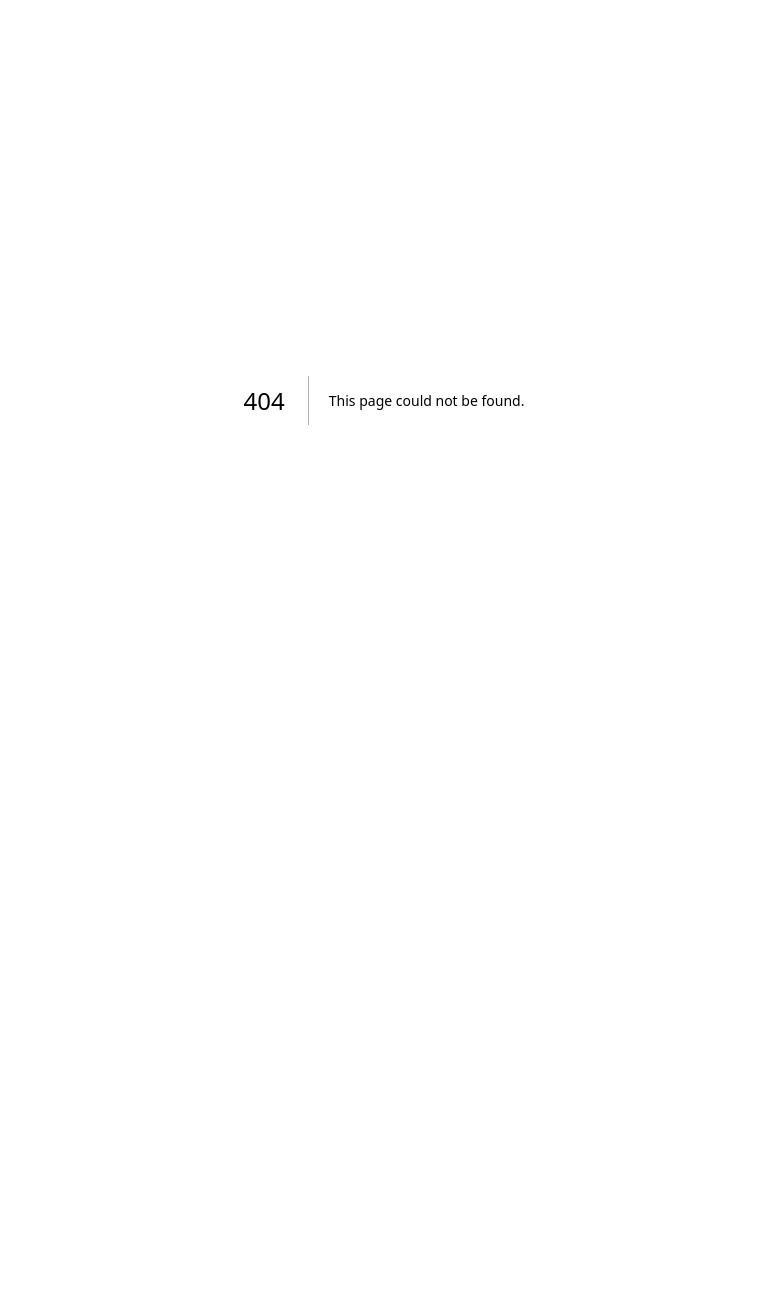
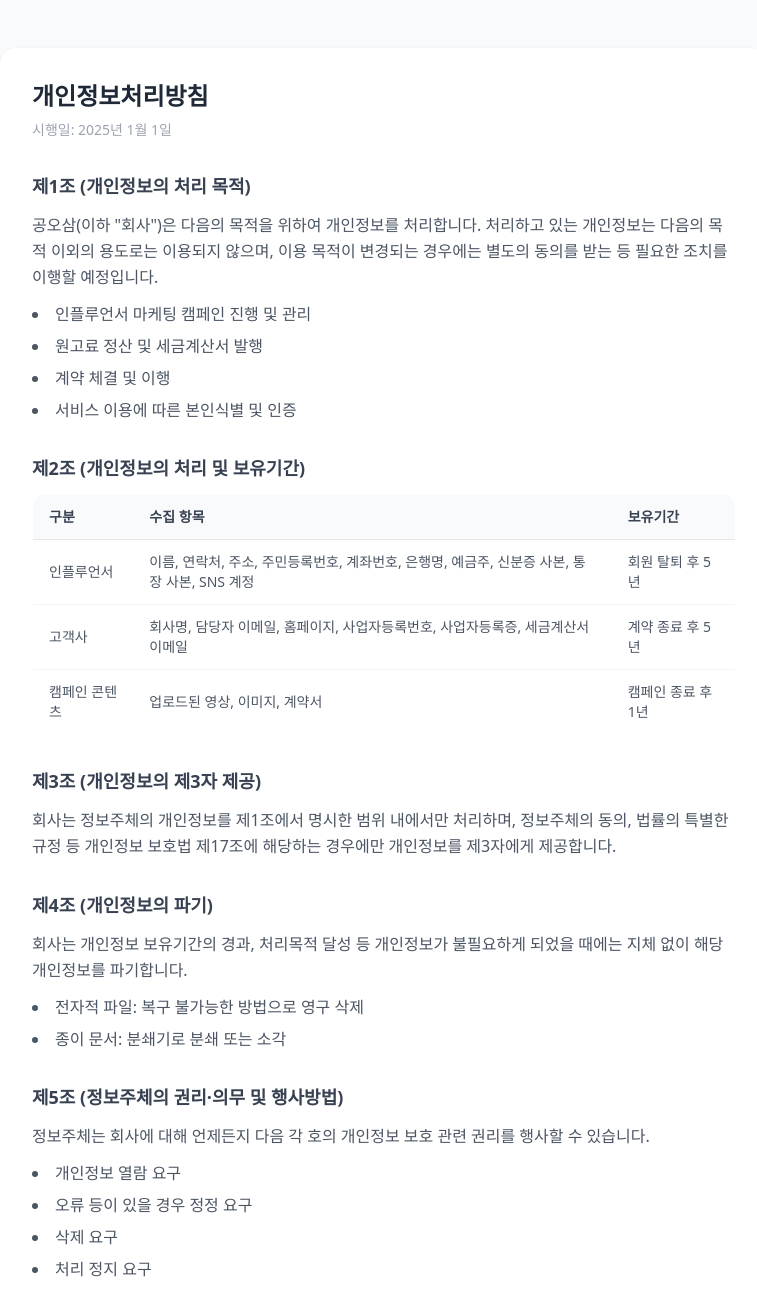
Before and after one commit to hagojob101-home/seeding-platform, a Next.js app: page /privacy in a window 1280 px wide. Before the commit this address had no page. Shown: the top 1297 px of the page, without its empty margins (256-1013 px from the left). Before the commit the page ends 800 px from the top, so only its background shows below. Built offline with nearby package versions, Linux system fonts and the light colour scheme.

Commit message:
개인정보처리방침 페이지 및 푸터 추가 (공오삼 사업자 정보)

```diff
--- /dev/null
+++ b/components/Footer.js
@@ -0,0 +1,19 @@
+export default function Footer() {
+  return (
+    <footer className="bg-white border-t border-gray-100 mt-auto">
+      <div className="max-w-7xl mx-auto px-6 py-6">
+        <div className="flex flex-col md:flex-row justify-between items-start md:items-center gap-4">
+          <div className="text-sm text-gray-500 space-y-1">
+            <p className="font-semibold text-gray-700">공오삼</p>
+            <p>대표자: 유지혜 | 사업자등록번호: 719-25-02333</p>
+            <p>서울특별시 성동구 연무장 5길 18</p>
+          </div>
+          <div className="text-sm text-gray-400 flex flex-col items-end gap-1">
+            <a href="/privacy" className="hover:text-purple-600 transition underline">개인정보처리방침</a>
+            <p>© 2025 공오삼. All rights reserved.</p>
+          </div>
+        </div>
+      </div>
+    </footer>
+  )
+}
--- /dev/null
+++ b/pages/privacy.js
@@ -0,0 +1,104 @@
+export default function Privacy() {
+  return (
+    <div className="min-h-screen bg-gray-50 py-12 px-4">
+      <div className="max-w-3xl mx-auto bg-white rounded-2xl shadow p-8">
+        <h1 className="text-2xl font-bold text-gray-800 mb-2">개인정보처리방침</h1>
+        <p className="text-sm text-gray-400 mb-8">시행일: 2025년 1월 1일</p>
+
+        <section className="mb-8">
+          <h2 className="text-lg font-bold text-gray-700 mb-3">제1조 (개인정보의 처리 목적)</h2>
+          <p className="text-gray-600 leading-relaxed">
+            공오삼(이하 "회사")은 다음의 목적을 위하여 개인정보를 처리합니다. 처리하고 있는 개인정보는 다음의 목적 이외의 용도로는 이용되지 않으며, 이용 목적이 변경되는 경우에는 별도의 동의를 받는 등 필요한 조치를 이행할 예정입니다.
+          </p>
+          <ul className="mt-3 space-y-2 text-gray-600 list-disc list-inside">
+            <li>인플루언서 마케팅 캠페인 진행 및 관리</li>
+            <li>원고료 정산 및 세금계산서 발행</li>
+            <li>계약 체결 및 이행</li>
+            <li>서비스 이용에 따른 본인식별 및 인증</li>
+          </ul>
+        </section>
+
+        <section className="mb-8">
+          <h2 className="text-lg font-bold text-gray-700 mb-3">제2조 (개인정보의 처리 및 보유기간)</h2>
+          <div className="overflow-x-auto">
+            <table className="w-full text-sm border border-gray-200 rounded-xl overflow-hidden">
+              <thead className="bg-gray-50">
+                <tr>
+                  <th className="px-4 py-3 text-left font-semibold text-gray-700 border-b">구분</th>
+                  <th className="px-4 py-3 text-left font-semibold text-gray-700 border-b">수집 항목</th>
+                  <th className="px-4 py-3 text-left font-semibold text-gray-700 border-b">보유기간</th>
+                </tr>
+              </thead>
+              <tbody className="divide-y divide-gray-100">
+                <tr>
+                  <td className="px-4 py-3 text-gray-600 font-medium">인플루언서</td>
+                  <td className="px-4 py-3 text-gray-600">이름, 연락처, 주소, 주민등록번호, 계좌번호, 은행명, 예금주, 신분증 사본, 통장 사본, SNS 계정</td>
+                  <td className="px-4 py-3 text-gray-600">회원 탈퇴 후 5년</td>
+                </tr>
+                <tr>
+                  <td className="px-4 py-3 text-gray-600 font-medium">고객사</td>
+                  <td className="px-4 py-3 text-gray-600">회사명, 담당자 이메일, 홈페이지, 사업자등록번호, 사업자등록증, 세금계산서 이메일</td>
+                  <td className="px-4 py-3 text-gray-600">계약 종료 후 5년</td>
+                </tr>
+                <tr>
+                  <td className="px-4 py-3 text-gray-600 font-medium">캠페인 콘텐츠</td>
+                  <td className="px-4 py-3 text-gray-600">업로드된 영상, 이미지, 계약서</td>
+                  <td className="px-4 py-3 text-gray-600">캠페인 종료 후 1년</td>
+                </tr>
+              </tbody>
+            </table>
+          </div>
+        </section>
+
+        <section className="mb-8">
+          <h2 className="text-lg font-bold text-gray-700 mb-3">제3조 (개인정보의 제3자 제공)</h2>
+          <p className="text-gray-600 leading-relaxed">
+            회사는 정보주체의 개인정보를 제1조에서 명시한 범위 내에서만 처리하며, 정보주체의 동의, 법률의 특별한 규정 등 개인정보 보호법 제17조에 해당하는 경우에만 개인정보를 제3자에게 제공합니다.
+          </p>
+        </section>
+
+        <section className="mb-8">
+          <h2 className="text-lg font-bold text-gray-700 mb-3">제4조 (개인정보의 파기)</h2>
+          <p className="text-gray-600 leading-relaxed mb-3">
+            회사는 개인정보 보유기간의 경과, 처리목적 달성 등 개인정보가 불필요하게 되었을 때에는 지체 없이 해당 개인정보를 파기합니다.
+          </p>
+          <ul className="space-y-2 text-gray-600 list-disc list-inside">
+            <li><span className="font-medium">전자적 파일:</span> 복구 불가능한 방법으로 영구 삭제</li>
+            <li><span className="font-medium">종이 문서:</span> 분쇄기로 분쇄 또는 소각</li>
+          </ul>
+        </section>
+
+        <section className="mb-8">
+          <h2 className="text-lg font-bold text-gray-700 mb-3">제5조 (정보주체의 권리·의무 및 행사방법)</h2>
+          <p className="text-gray-600 leading-relaxed mb-3">정보주체는 회사에 대해 언제든지 다음 각 호의 개인정보 보호 관련 권리를 행사할 수 있습니다.</p>
+          <ul className="space-y-2 text-gray-600 list-disc list-inside">
+            <li>개인정보 열람 요구</li>
+            <li>오류 등이 있을 경우 정정 요구</li>
+            <li>삭제 요구</li>
+            <li>처리 정지 요구</li>
+          </ul>
+        </section>
+
+        <section className="mb-8">
+          <h2 className="text-lg font-bold text-gray-700 mb-3">제6조 (개인정보 보호책임자)</h2>
+          <div className="bg-gray-50 rounded-xl p-4 text-gray-600 space-y-1">
+            <p><span className="font-medium">회사명:</span> 공오삼</p>
+            <p><span className="font-medium">대표자:</span> 유지혜</p>
+            <p><span className="font-medium">사업자등록번호:</span> 719-25-02333</p>
+            <p><span className="font-medium">주소:</span> 서울특별시 성동구 연무장 5길 18</p>
+            <p><span className="font-medium">개인정보 관련 문의:</span> 대표자에게 직접 문의</p>
+          </div>
+        </section>
+
+        <section className="mb-8">
+          <h2 className="text-lg font-bold text-gray-700 mb-3">제7조 (개인정보의 안전성 확보조치)</h2>
+          <p className="text-gray-600 leading-relaxed">
+            회사는 개인정보의 안전성 확보를 위해 SSL 암호화 통신, 접근 권한 관리, 개인정보 취급자 최소화 등의 조치를 취하고 있습니다.
+          </p>
+        </section>
+
+        <p className="text-sm text-gray-400 mt-8 pt-6 border-t">본 방침은 2025년 1월 1일부터 시행됩니다.</p>
+      </div>
+    </div>
+  )
+}
```
